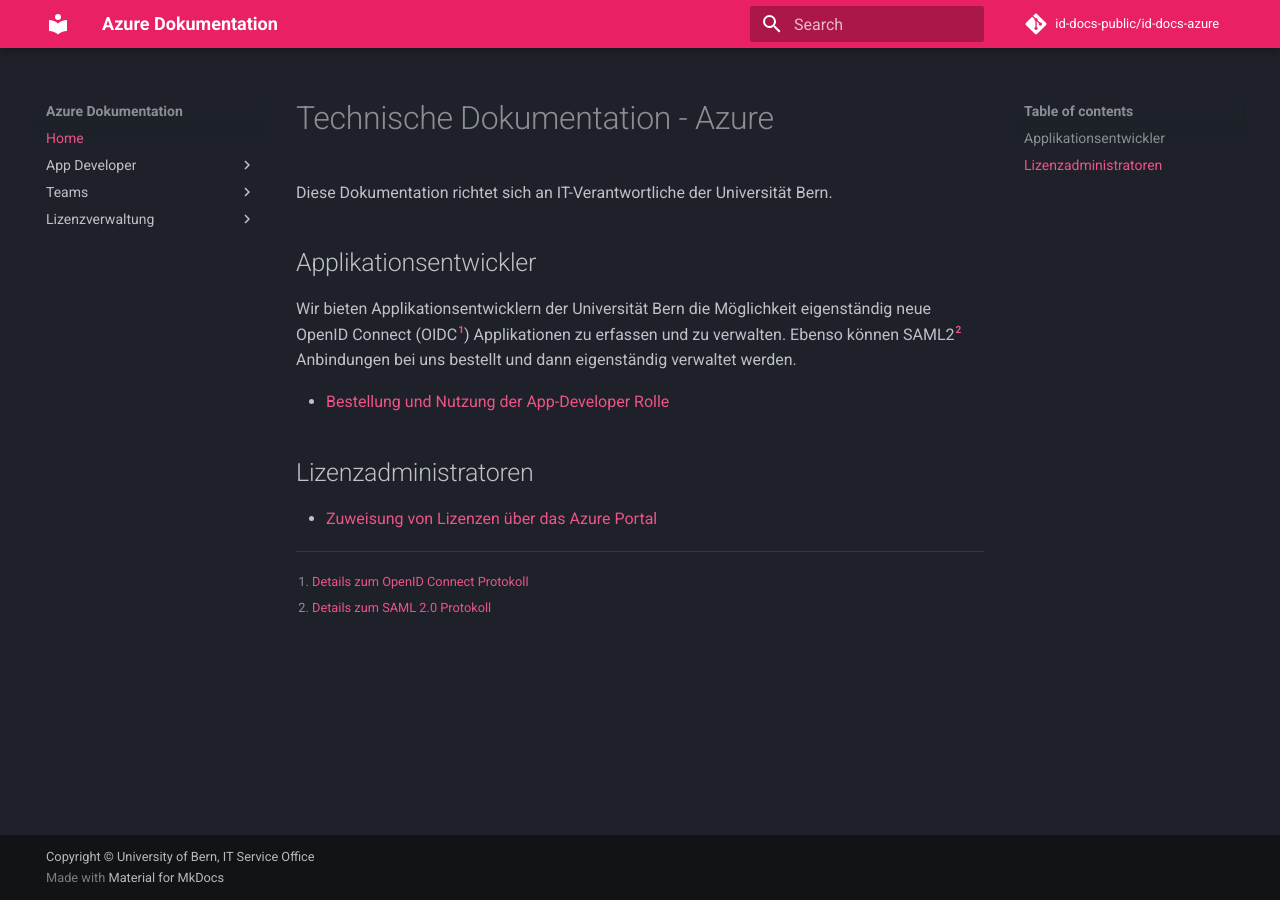
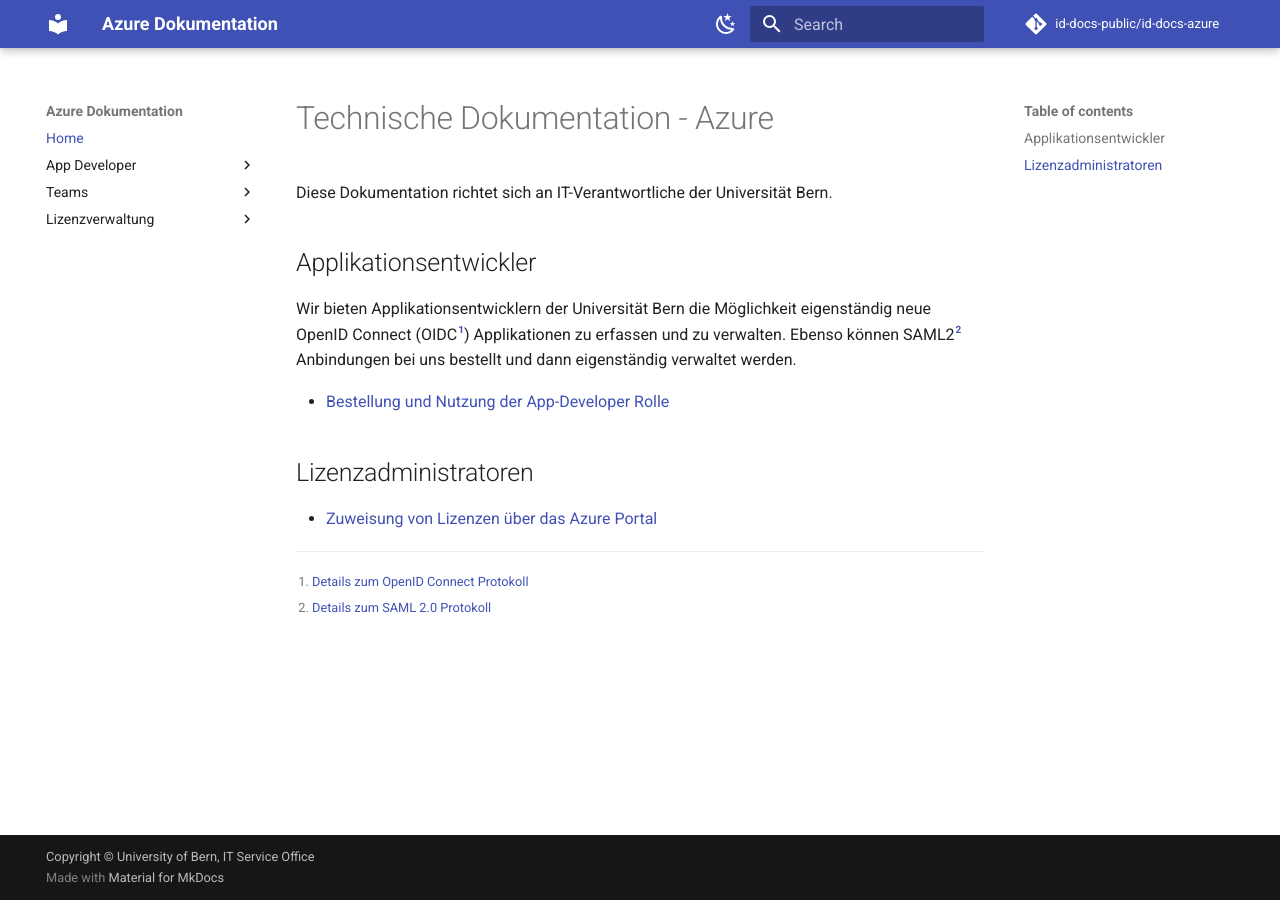
Before and after one commit to idci-unibe-ch/docs-azure, an MkDocs documentation site: the page built from docs/index.md, in a window 1280 px wide. Built offline with MkDocs 1.6.1 and Material for MkDocs 9.7.7, drawn with Linux system fonts in a browser that asks for light colours.

Commit message:
Added Dark-Mode toggle

```diff
--- a/mkdocs.yml
+++ b/mkdocs.yml
@@ -5,9 +5,18 @@
 theme:
   name: material
   palette:
-    scheme: slate
-    primary: pink
-    accent: cyan
+    - media: "(prefers-color-scheme: light)"
+      scheme: default
+      toggle:
+        icon: material/weather-night
+        name: Switch to dark mode
+    - media: "(prefers-color-scheme: dark)"
+      scheme: slate
+      primary: pink
+      accent: cyan
+      toggle:
+        icon: material/weather-sunny
+        name: Switch to light mode
 extra_css:
  - 'stylesheets/unibe.css'
 extra_js:
```
